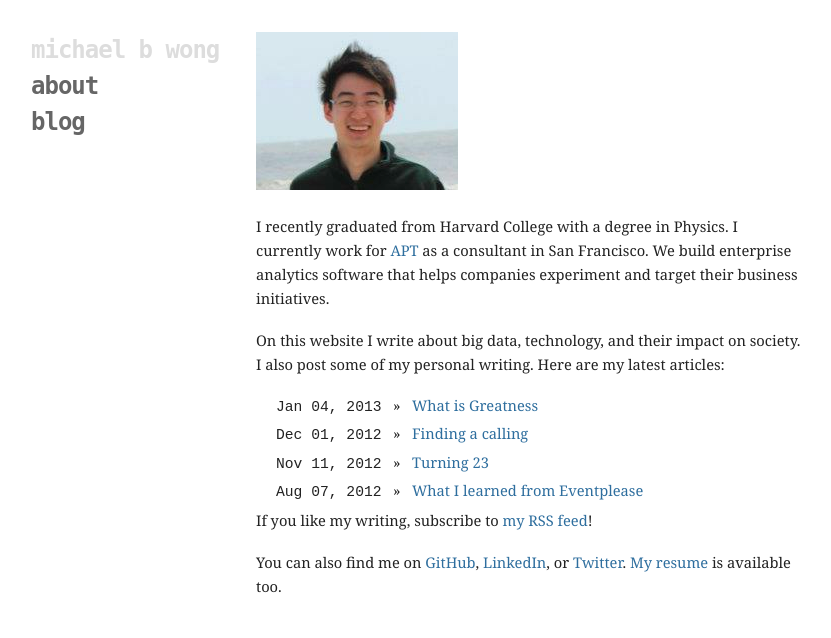
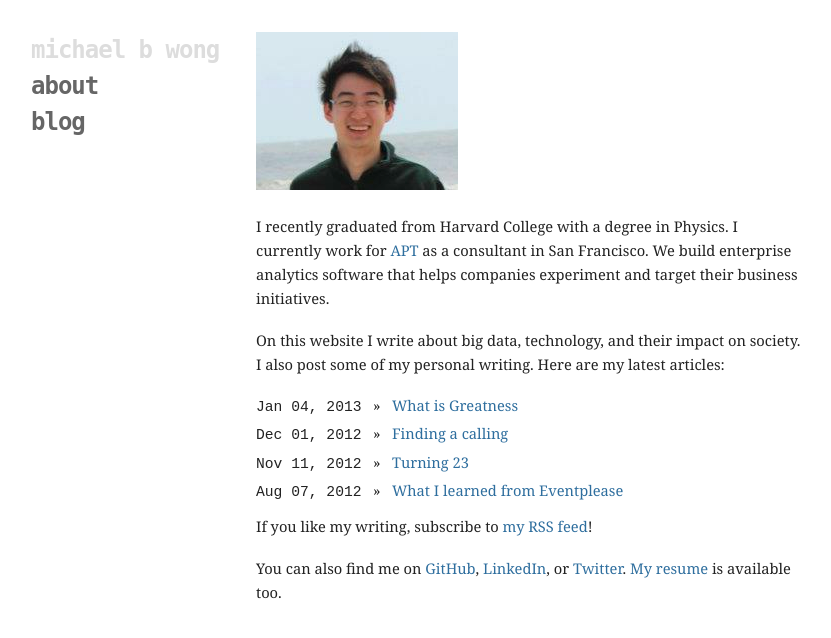
Before and after one commit to mbwong/mbwong.github.com, a Jekyll site: the page built from index.html, in a window 1280 px wide. Shown: the top 638 px of the page, without its empty margins (94-925 px from the left). Built offline with Jekyll 4.4.1, drawn with Linux system fonts in a browser that asks for light colours.

Commit message:
Update index.html

```diff
--- a/index.html
+++ b/index.html
@@ -8,7 +8,7 @@ title: Home
 
 <p>I recently graduated from Harvard College with a degree in Physics. I currently work for <a href="http://predictivetechnologies.com">APT</a> as a consultant in San Francisco. We build enterprise analytics software that helps companies experiment and target their business initiatives.
 <p>On this website I write about big data, technology, and their impact on society. I also post some of my personal writing. Here are my latest articles:</p>
-  <ul style="list-style: none; padding: 0; margin: 0 20px 0 20px;">
+  <ul style="list-style: none; padding: 0; margin: 0 20% 10px 0;">
   {% for post in site.posts limit: 4 %}
     <li>
       <span>{{ post.date | date: "%b %d, %Y"  }}</span> &nbsp;&nbsp;&raquo;&nbsp;&nbsp;  <a href="{{ post.url }}">{{ post.title }}</a>
```
